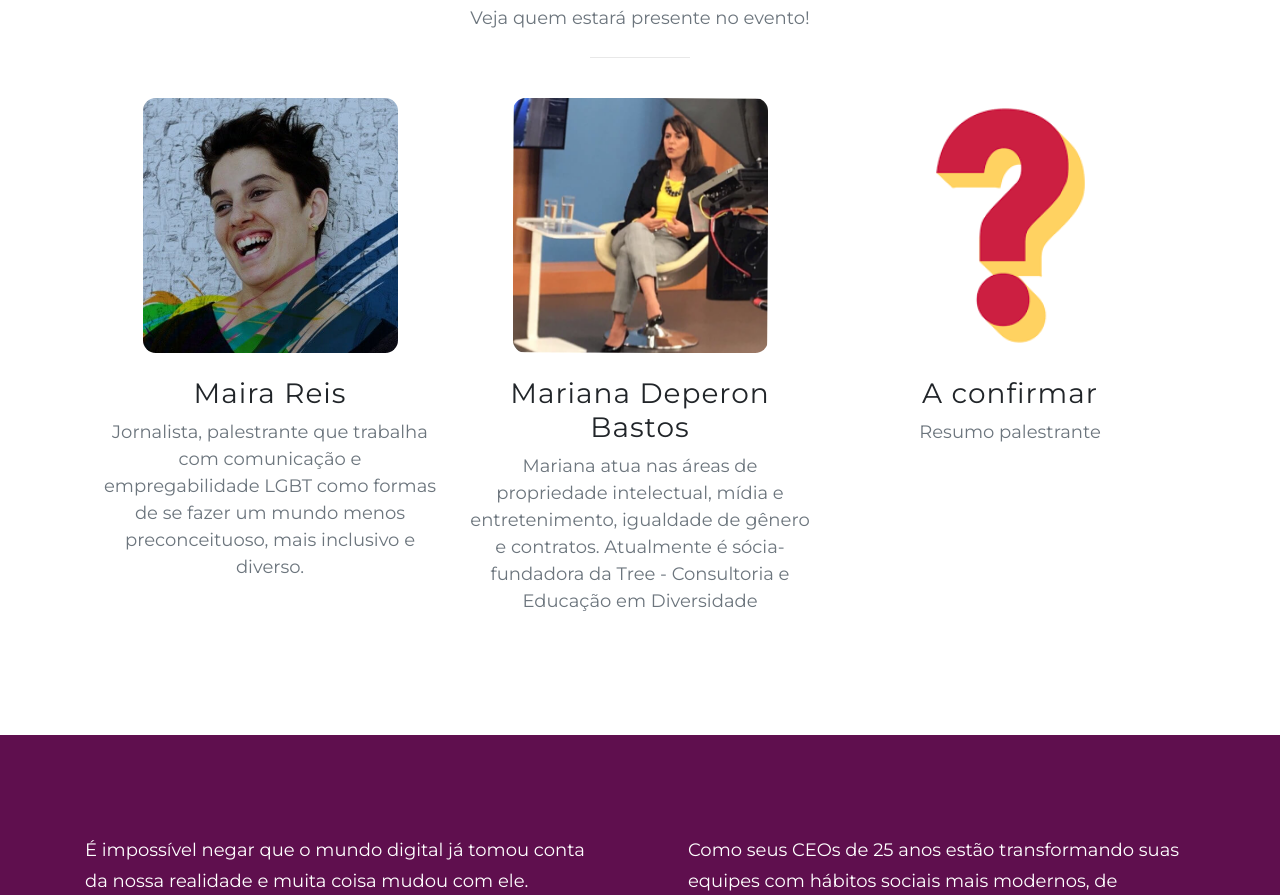
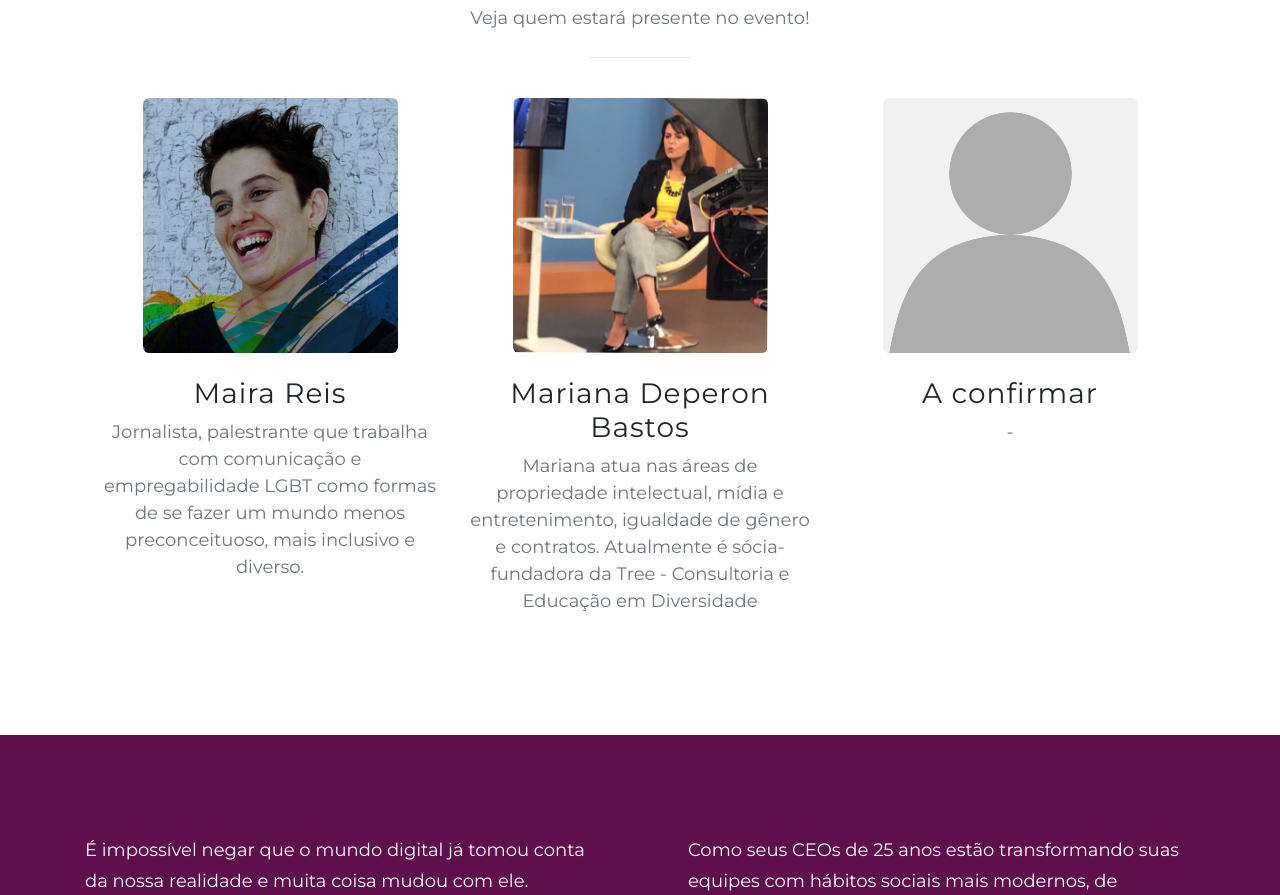
Before and after one commit to victorhsantiago/diversitech.com.br, a plain HTML site: page index.html in a window 1280 px wide. Shown: the part 1651-2546 px from the top of the page. Drawn offline with nearby package versions, Linux system fonts and the light colour scheme.

Commit message:
atualizando placeholder

```diff
--- a/css/style.css
+++ b/css/style.css
@@ -83,7 +83,7 @@ body {
 
 .img-speaker {
     width: 75%;
-    border-radius: 5%;
+    border-radius: 2.5%;
     margin-bottom: 1.5em;
     object-fit: fill;
 }
--- a/index.html
+++ b/index.html
@@ -134,9 +134,9 @@
 						</div>
 						<div class="col">
 							<div class="speaker">
-								<img class="img-speaker" src="img/question.png" alt="Mariana Deperon Bastos">
+								<img class="img-speaker" src="img/placeholder.jpg" alt="Em breve">
 								<h3>A confirmar</h3>
-								<p class="text-muted text-center">Resumo palestrante</p>
+								<p class="text-muted text-center">-</p>
 							</div>
 						</div>
 					</div>
```
Also changed, not shown: img/placeholder.jpg (added).
